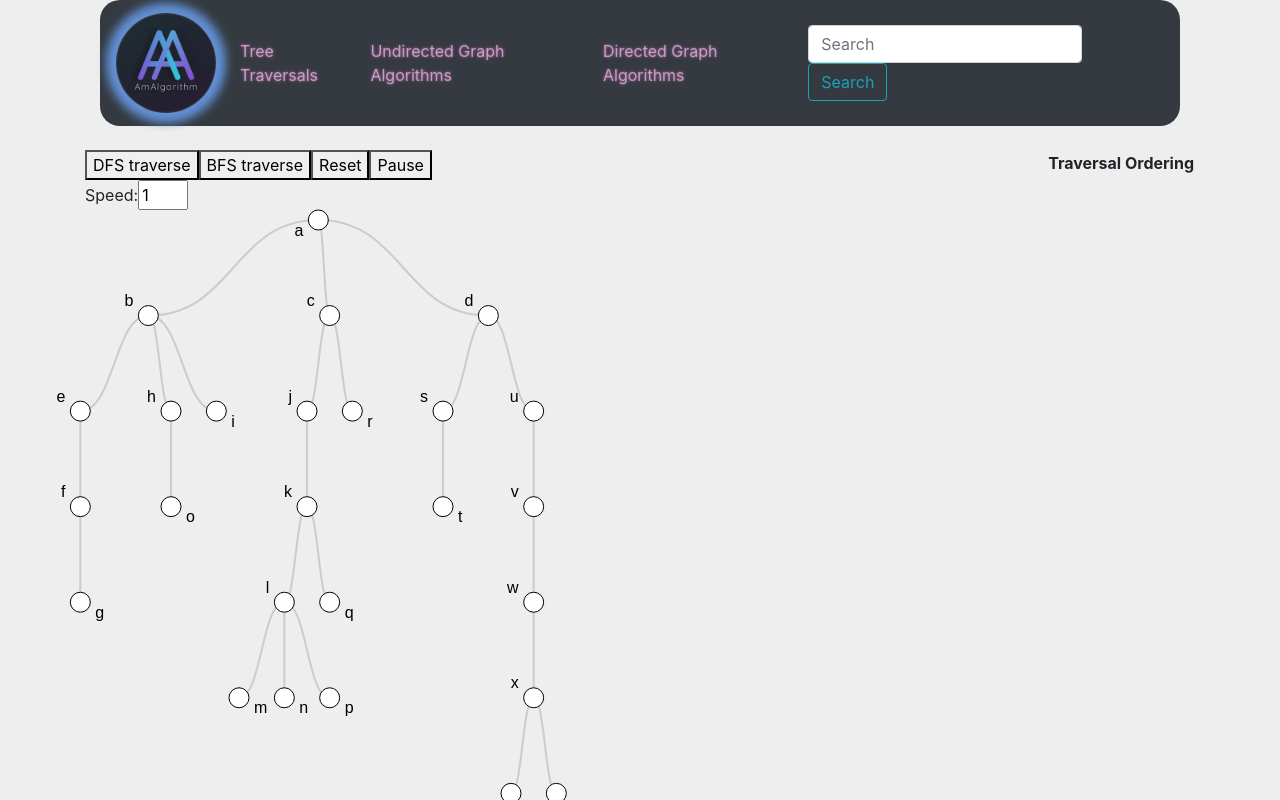
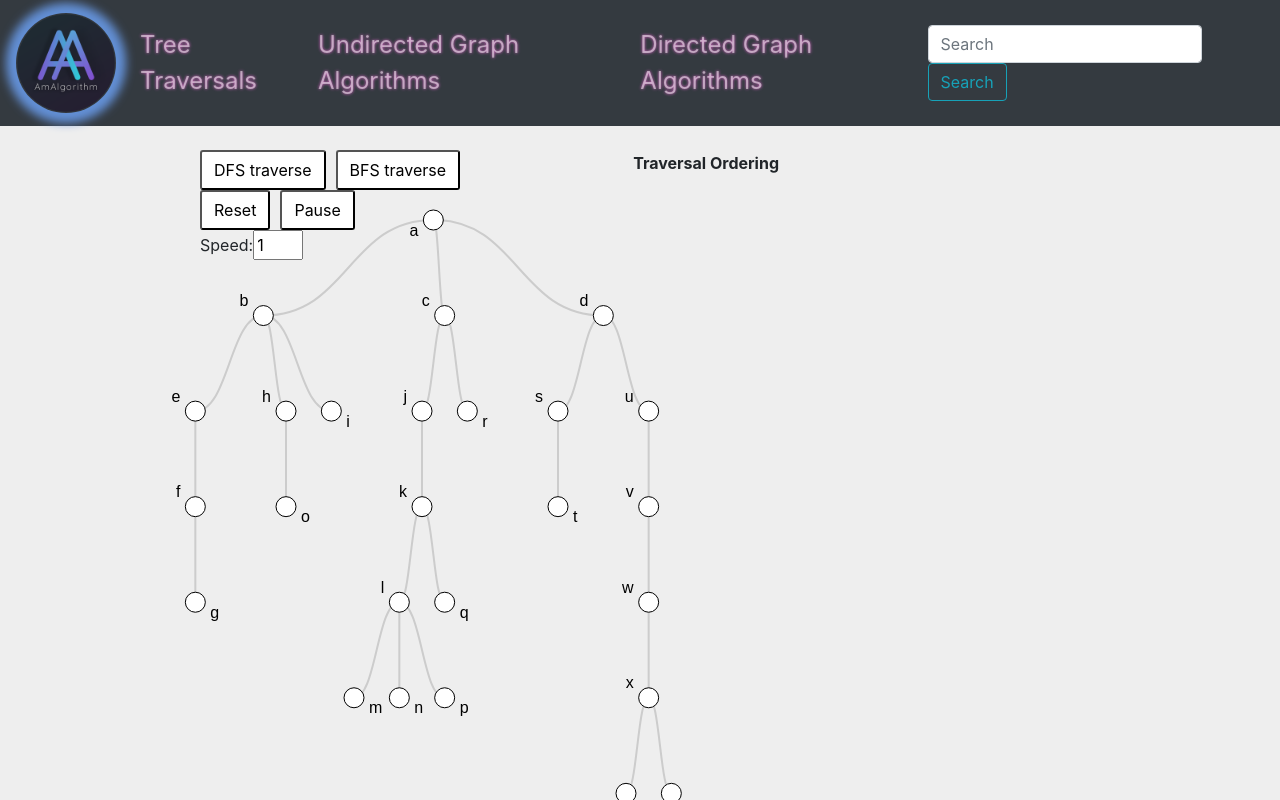
Before and after one commit to luaywadie/AmAlgorithms, a React (Create React App) app in the folder visualizations-app/: page /tree_traversals in a window 1280 px wide. Built offline with nearby package versions, Linux system fonts and the light colour scheme.

Commit message:
Changes made to the nav bar and buttons

```diff
--- a/visualizations-app/public/index.html
+++ b/visualizations-app/public/index.html
@@ -15,7 +15,7 @@
   </head>
   <body>
     <noscript>You need to enable JavaScript to run this app.</noscript>
-    <div class="container" id="container">
+    <div class="container-fluid" id="container">
       <div id="root"></div>
       <div class="row">
         <div class="col-9" id="graph-container"></div>
--- a/visualizations-app/src/Components/DirectedGraphAlgorithms.js
+++ b/visualizations-app/src/Components/DirectedGraphAlgorithms.js
@@ -88,7 +88,7 @@ class DirectedGraphAlgorithms extends Component {
             setRunningAlg={this.setRunningAlg}
             getOrdering={this.getOrdering}
           />
-
+          <div class="divider"></div>
           <button
             className="graph-button"
             onClick={() => {
@@ -98,6 +98,7 @@ class DirectedGraphAlgorithms extends Component {
           >
             Reset
           </button>
+          <div class="divider"></div>
           <button
             className="graph-button"
             onClick={() => {
--- a/visualizations-app/src/Components/NavigationBar.js
+++ b/visualizations-app/src/Components/NavigationBar.js
@@ -19,8 +19,8 @@ import MainPage from './MainPage';
 const NavigationBar = () => {
   return (
     <Router>
-      <Container>
-        <Navbar bg="dark" variant="dark" style={{ borderRadius: '20px' }}>
+      <Container fluid={true}>
+        <Navbar bg="dark" variant="dark">
           <Navbar.Brand as={Link} to="/">
             <img
               alt={'logo'}
--- a/visualizations-app/src/Components/TreeTraversals.js
+++ b/visualizations-app/src/Components/TreeTraversals.js
@@ -118,7 +118,7 @@ class TreeTraversals extends Component {
             setRunningAlg={this.setRunningAlg}
             buildNodePath={this.buildNodePath}
           />
-
+          <div class="divider"></div>
           <BreathFirstSearch
             g={this.adjList}
             pause={this.state.pause}
@@ -128,7 +128,7 @@ class TreeTraversals extends Component {
             setRunningAlg={this.setRunningAlg}
             buildNodePath={this.buildNodePath}
           />
-
+          <div class="divider"></div>
           <button
             id={'reset-button'}
             onClick={() => {
@@ -138,6 +138,7 @@ class TreeTraversals extends Component {
           >
             Reset
           </button>
+          <div class="divider"></div>
           <button
             onClick={() => {
               this.setState({ pause: !this.state.pause });
--- a/visualizations-app/src/Components/UndirectedGraphAlgorithms.js
+++ b/visualizations-app/src/Components/UndirectedGraphAlgorithms.js
@@ -277,7 +277,7 @@ class UndirectedGraphAlgorithms extends Component {
             updateDijkstraData={this.updateDijkstraData}
             updatePq={this.updatePq}
           />
-
+          <div class="divider"></div>
           <Prim
             g={this.adjList}
             root={'source'}
@@ -288,6 +288,7 @@ class UndirectedGraphAlgorithms extends Component {
             setRunningAlg={this.setRunningAlg}
             updatePrimData={this.updatePrimData}
           />
+          <div class="divider"></div>
           <button
             className="graph-button"
             onClick={() => {
@@ -297,6 +298,7 @@ class UndirectedGraphAlgorithms extends Component {
           >
             Reset
           </button>
+          <div class="divider"></div>
           <button
             className="graph-button"
             onClick={() => {
--- a/visualizations-app/src/styles/App.scss
+++ b/visualizations-app/src/styles/App.scss
@@ -5,3 +5,29 @@
 body {
   background-color: #eee;
 }
+
+button {
+  color: black;
+  background-color: #FFFFFF;
+  border-radius: 3px;
+  border-width: 2px;
+  padding-top: 6px;
+  padding-bottom: 6px;
+  padding-right: 12px;
+  padding-left: 12px;
+}
+.row {
+  padding-left: 200px;
+  padding-right: 500px;
+}
+
+.container-fluid{
+  margin:0 ! important;
+  padding:0 ! important;
+  }
+
+  .divider{
+    width:10px;
+    height:auto;
+    display:inline-block;
+}
--- a/visualizations-app/src/styles/Navigation-bar.scss
+++ b/visualizations-app/src/styles/Navigation-bar.scss
@@ -7,4 +7,5 @@
 
 .nav-link {
   text-shadow: 0 0 3px #d663c3;
+  font-size: x-large;
 }
```
